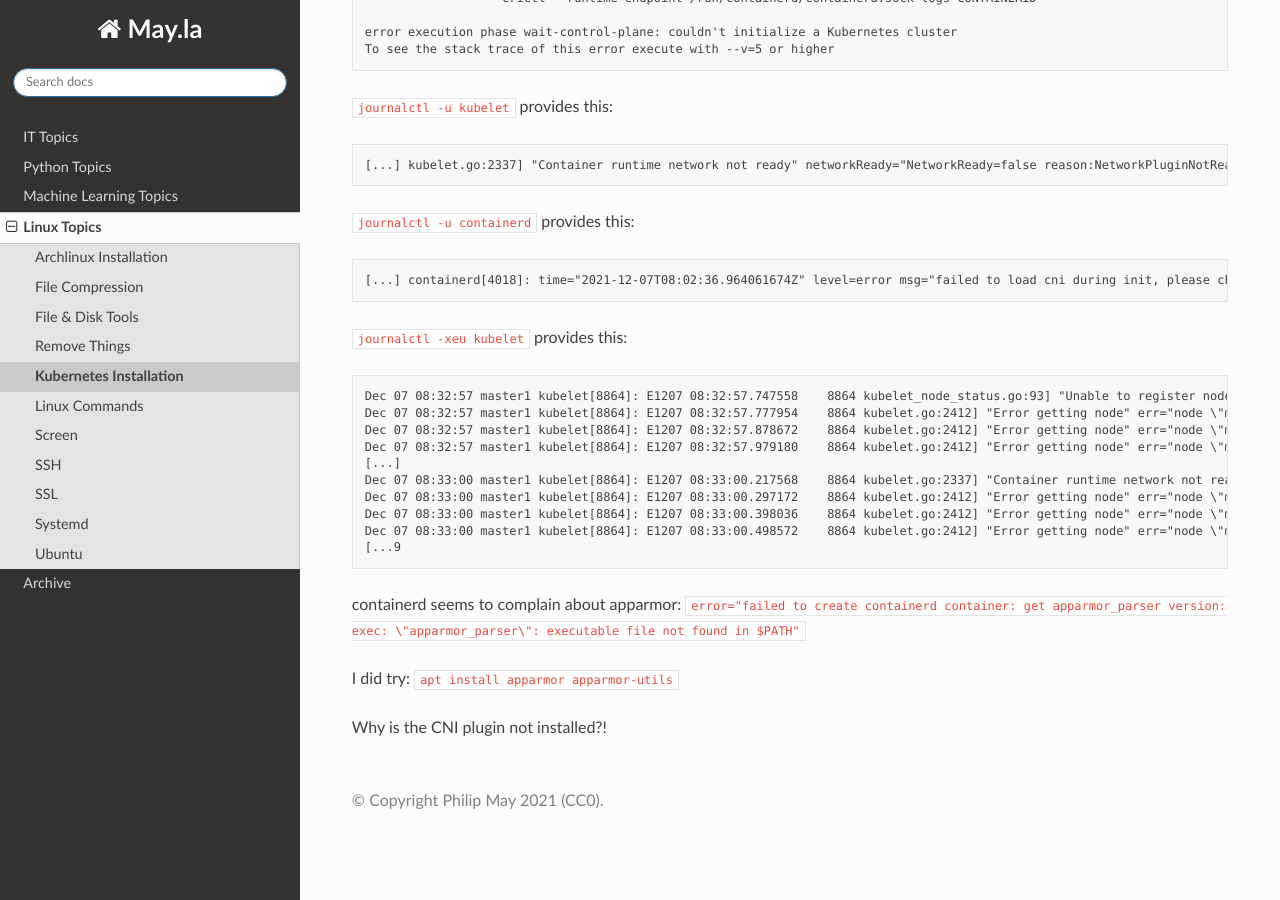
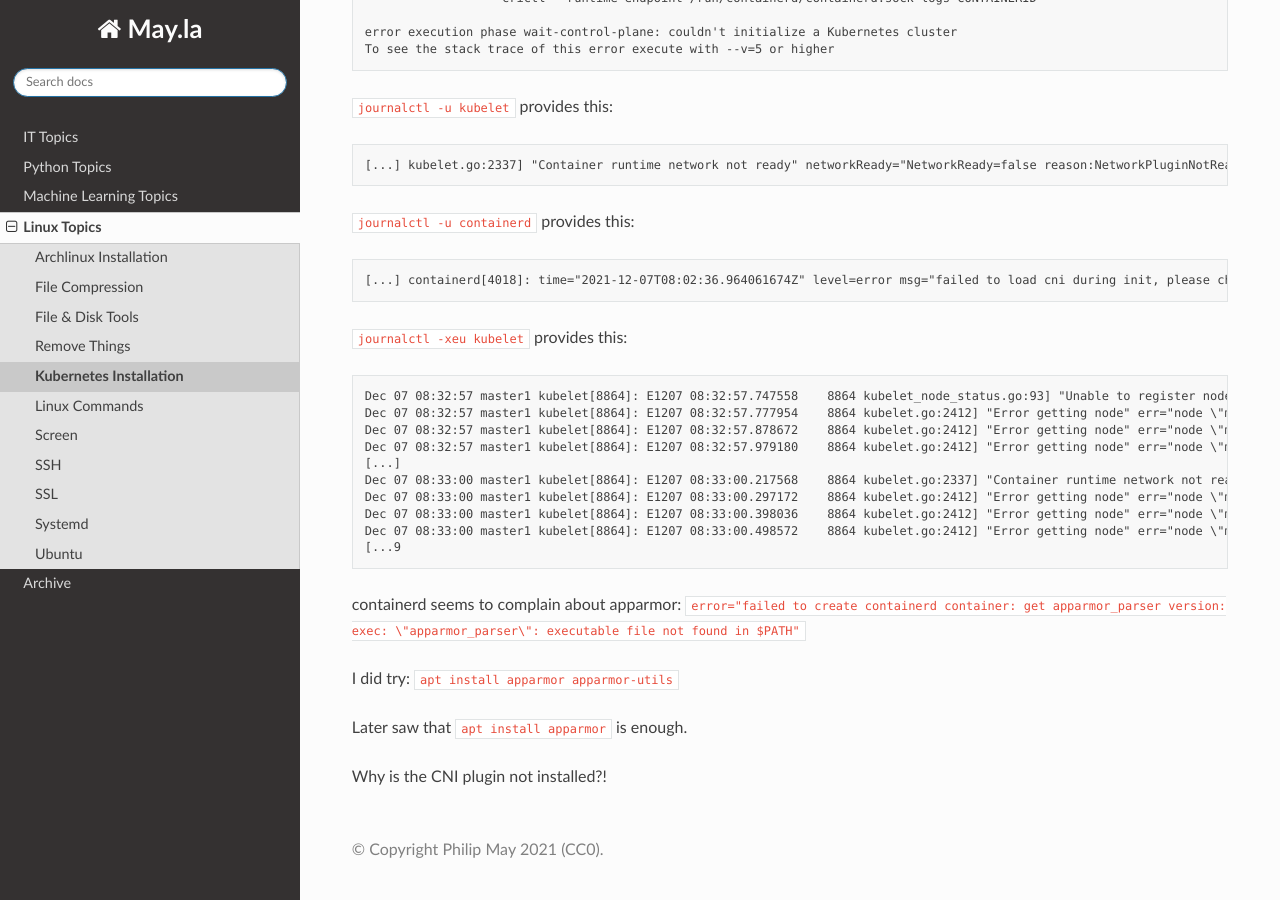
Before and after one commit to PhilipMay/May.la, a Sphinx documentation site: the page built from source/linux/kubernetes-install.md, in a window 1280 px wide and 900 px high, scrolled down 2702 px. Built offline with Sphinx 7.4.7 and the Read the Docs theme 2.0.0, drawn with Linux system fonts in a browser that asks for light colours.

Commit message:
Update kubernetes-install.md

```diff
--- a/source/linux/kubernetes-install.md
+++ b/source/linux/kubernetes-install.md
@@ -156,4 +156,6 @@ containerd seems to complain about apparmor: `error="failed to create containerd
 
 I did try: `apt install apparmor apparmor-utils`
 
+Later saw that `apt install apparmor` is enough.
+
 Why is the CNI plugin not installed?!
```
